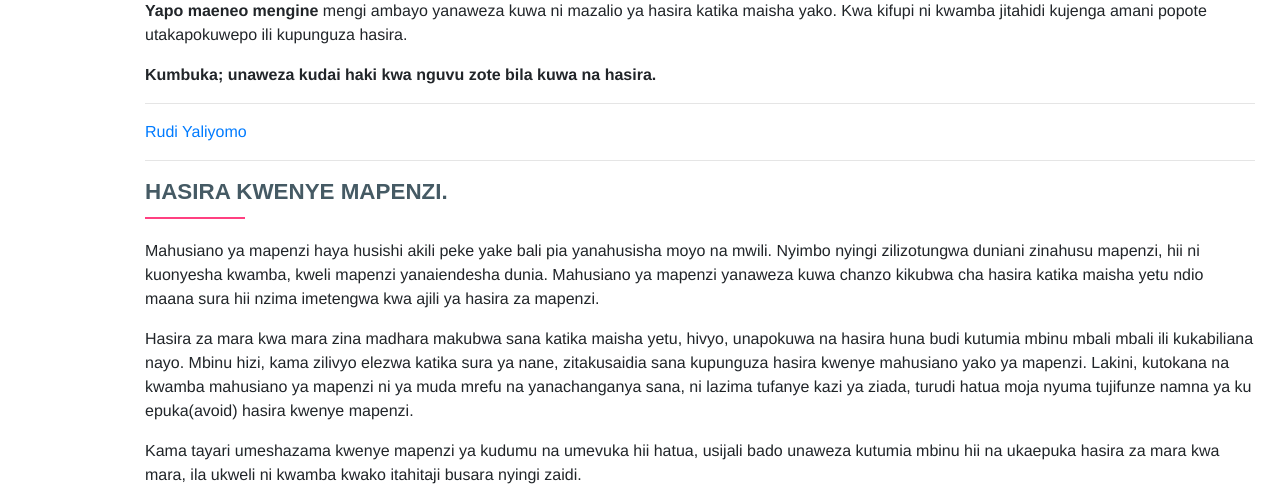
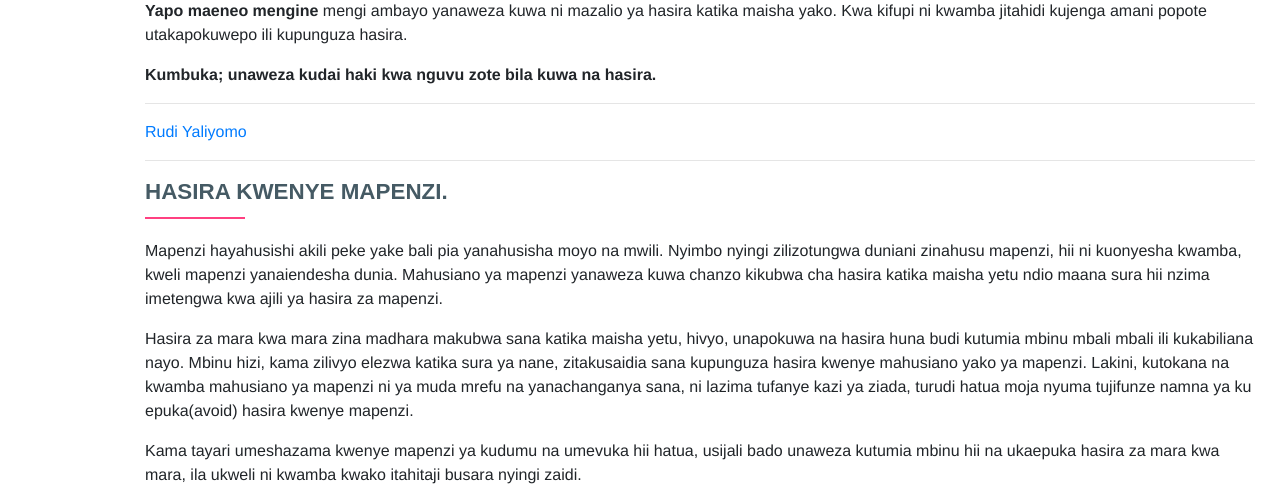
Before and after one commit to obmsuya/obg, a Django app: page /home/hasira/ in a window 1280 px wide. Shown: the part 5236-5740 px from the top of the page. Run offline with Django 3.2, Linux system fonts and the light colour scheme; the visitor is signed in with stand-in values (Sample User, id 1); some libraries are stand-ins or nearby versions; some web fonts are replaced.

Commit message:
more hasira

```diff
--- a/home/templates/home/hasira.html
+++ b/home/templates/home/hasira.html
@@ -205,7 +205,7 @@ Jibu alilonipa likapandisha hasira yangu zaidi, aliniambia "toka ofisini kwangu
 <h3>HASIRA KWENYE MAPENZI.</h3>
 <div class="line-sep"></div>
 
-<p>Mahusiano ya mapenzi haya husishi akili peke yake bali pia yanahusisha  moyo  na  mwili. Nyimbo nyingi zilizotungwa duniani zinahusu mapenzi, hii ni kuonyesha kwamba, kweli mapenzi yanaiendesha dunia. Mahusiano ya mapenzi yanaweza kuwa  chanzo kikubwa cha hasira katika maisha yetu ndio maana sura hii nzima imetengwa kwa ajili ya hasira za mapenzi. </p>
+<p>Mapenzi hayahusishi akili peke yake bali pia yanahusisha  moyo  na  mwili. Nyimbo nyingi zilizotungwa duniani zinahusu mapenzi, hii ni kuonyesha kwamba, kweli mapenzi yanaiendesha dunia. Mahusiano ya mapenzi yanaweza kuwa  chanzo kikubwa cha hasira katika maisha yetu ndio maana sura hii nzima imetengwa kwa ajili ya hasira za mapenzi. </p>
 
 <p>Hasira za mara kwa mara zina madhara makubwa sana katika maisha yetu, hivyo, unapokuwa na hasira huna budi kutumia mbinu mbali mbali ili kukabiliana nayo. Mbinu hizi, kama zilivyo elezwa katika sura ya nane, zitakusaidia sana kupunguza hasira kwenye mahusiano yako ya mapenzi. Lakini, kutokana na kwamba mahusiano ya mapenzi ni ya muda mrefu na yanachanganya sana, ni lazima tufanye kazi ya ziada, turudi hatua moja nyuma tujifunze namna ya ku epuka(avoid) hasira kwenye mapenzi.</p>
 
```
